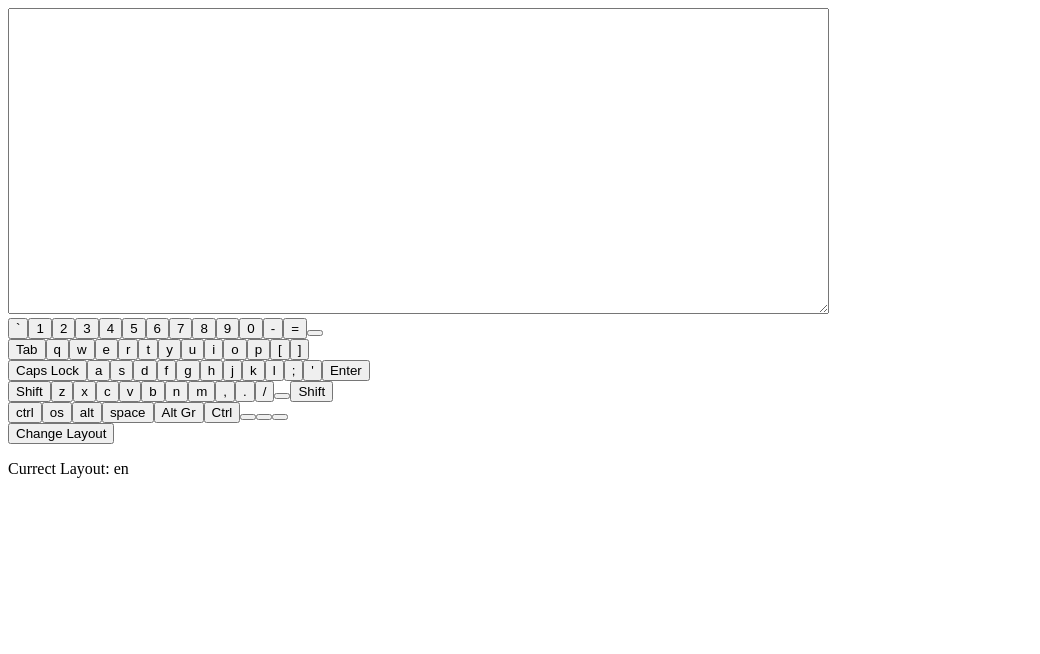
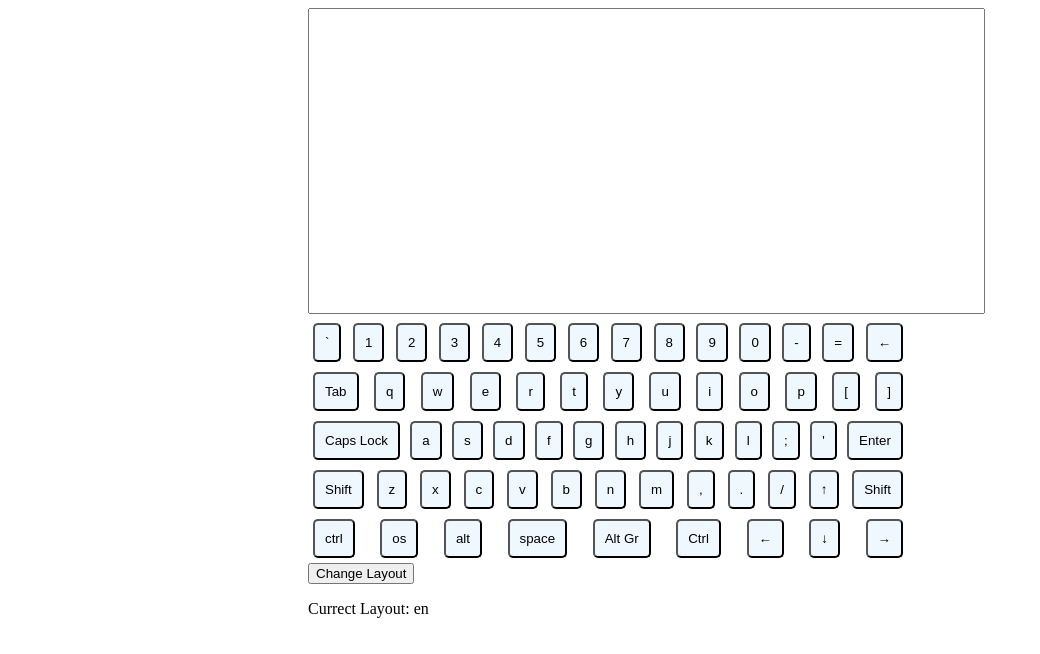
Before and after one commit to traacc/virtual-keyboard, a plain HTML site: page index.html in a window 1280 px wide. Shown: the whole page, without its empty margins (0-1040 px from the left). Drawn offline with Linux system fonts and the light colour scheme.

Commit message:
feat: Add styles

```diff
--- a/index.html
+++ b/index.html
@@ -5,6 +5,7 @@
     <meta http-equiv="X-UA-Compatible" content="IE=edge">
     <meta name="viewport" content="width=device-width, initial-scale=1.0">
     <title>Virtual Keyboard</title>
+    <link rel="stylesheet" href="./styles.css">
 </head>
 <body>
 
--- a/scripts.js
+++ b/scripts.js
@@ -12,7 +12,7 @@ const enLayout = {
     0: {default:'0', shift:')', altgr: '', shift_altgr: '', code: "Dight0"},
     minus: {default:'-', shift:'_', altgr: '', shift_altgr: '', code: "Minus"},
     eq: {default:'=', shift:'+', altgr: '', shift_altgr: '', code: "Equal"},
-    backspace: {default: '', type: 'bksp', width: 'bksp', code: "Backspace"},
+    backspace: {default: '←', type: 'bksp', width: 'bksp', code: "Backspace"},
     tab: {default: 'Tab', type: 'tab', width: 'tab', code: "Tab"},
     q: {default:'q', shift:'Q', altgr: '', shift_altgr: '', code: "KeyQ"},
     w: {default:'w', shift:'W', altgr: '', shift_altgr: '', code: "KeyW"},
@@ -48,7 +48,7 @@ const enLayout = {
     b: {default:'b', shift:'B', altgr: '', shift_altgr: '', code: "KeyB"},
     n: {default:'n', shift:'N', altgr: '', shift_altgr: '', code: "KeyN"},
     m: {default:'m', shift:'M', altgr: '', shift_altgr: '', code: "KeyM"},
-    up: {default:'', type: 'up', code: "ArrowUp"},
+    up: {default:'↑', type: 'up', code: "ArrowUp"},
     rshift: {default:'Shift', type: 'shift', code: "ShiftRight"},
     comma: {default:',', shift:'<', altgr: '', shift_altgr: '', code: "Comma"},
     period: {default:'.', shift:'>', altgr: '', shift_altgr: '', code: "Period"},
@@ -59,9 +59,9 @@ const enLayout = {
     space: {default:'space', type:'space', altgr: '', shift_altgr: '', width: "space", code: "Space"},
     altgr: {default:'Alt Gr', type:'altgr', altgr: '', shift_altgr: '', code: "AltRight"},
     rctrl: {default:'Ctrl', type:'altgr', altgr: '', shift_altgr: '', code: "ControlRight"},
-    left: {default:'', type: 'left', code: "ArrowLeft"},
-    down: {default:'', type: 'down', code: "ArrowDown"},
-    right: {default:'', type: 'right', code: "ArrowRight"},
+    left: {default:'←', type: 'left', code: "ArrowLeft"},
+    down: {default:'↓', type: 'down', code: "ArrowDown"},
+    right: {default:'→', type: 'right', code: "ArrowRight"},
 
 }
 const ruLayout = {
@@ -78,7 +78,7 @@ const ruLayout = {
     0: {default:'0', shift:')', altgr: '', shift_altgr: '', code: "Dight0"},
     minus: {default:'-', shift:'_', altgr: '', shift_altgr: '', code: "Minus"},
     eq: {default:'=', shift:'+', altgr: '', shift_altgr: '', code: "Equal"},
-    backspace: {default: '', type: 'bksp', width: 'bksp', code: "Backspace"},
+    backspace: {default: '←', type: 'bksp', width: 'bksp', code: "Backspace"},
     tab: {default: 'Tab', type: 'tab', width: 'tab', code: "Tab"},
     q: {default:'й', shift:'Й', altgr: '', shift_altgr: '', code: "KeyQ"},
     w: {default:'ц', shift:'Ц', altgr: '', shift_altgr: '', code: "KeyW"},
@@ -114,7 +114,7 @@ const ruLayout = {
     b: {default:'и', shift:'И', altgr: '', shift_altgr: '', code: "KeyB"},
     n: {default:'т', shift:'Т', altgr: '', shift_altgr: '', code: "KeyN"},
     m: {default:'ь', shift:'Ь', altgr: '', shift_altgr: '', code: "KeyM"},
-    up: {default:'', type: 'up', code: "ArrowUp"},
+    up: {default:'↑', type: 'up', code: "ArrowUp"},
     rshift: {default:'Shift', type: 'shift', code: "ShiftRight"},
     comma: {default:'б', shift:'Б', altgr: '', shift_altgr: '', code: "Comma"},
     period: {default:'ю', shift:'Ю', altgr: '', shift_altgr: '', code: "Period"},
@@ -124,10 +124,10 @@ const ruLayout = {
     alt: {default:'alt', type:'alt', altgr: '', shift_altgr: '', code: "AltLeft"},
     space: {default:'space', type:'space', altgr: '', shift_altgr: '', width: "space", code: "Space"},
     altgr: {default:'Alt Gr', type:'altgr', altgr: '', shift_altgr: '', code: "AltRight"},
-    rctrl: {default:'Ctrl', type:'altgr', altgr: '', shift_altgr: '', code: "ControlRight"},
-    left: {default:'', type: 'left', code: "ArrowLeft"},
-    down: {default:'', type: 'down', code: "ArrowDown"},
-    right: {default:'', type: 'right', code: "ArrowRight"},
+    rctrl: {default:'Ctrl', type:'ctrl', altgr: '', shift_altgr: '', code: "ControlRight"},
+    left: {default:'←', type: 'left', code: "ArrowLeft"},
+    down: {default:'↓', type: 'down', code: "ArrowDown"},
+    right: {default:'→', type: 'right', code: "ArrowRight"},
 
 }
 class Keyboard {
@@ -159,8 +159,10 @@ class Keyboard {
 
     }
     generateButtonHtml(key) {
+        const classes = "btn" + " " + ((this.layout[key].width) ? this.layout[key].width : "")
+        console.log(classes);
         const type = this.layout[key].type ? this.layout[key].type : "sym";
-        return `<button class="btn" data-type=${type} data-key="${key}" data-keyshift="${this.layout[key].shift}" data-code="${this.layout[key].code}" data-keyaltgr="${this.layout[key].altgr}" data-corner="${this.layout[key].shift_altgr}">
+        return `<button class=${classes} data-type=${type} data-key="${key}" data-keyshift="${this.layout[key].shift}" data-code="${this.layout[key].code}" data-keyaltgr="${this.layout[key].altgr}" data-corner="${this.layout[key].shift_altgr}">
                 ${this.layout[key].default}</button>`
     }
 }
@@ -176,24 +178,41 @@ function resetStat(){
     stat.caps = false;
 }
 
-const taCols = 100;
+function activeClassToggle(){
+    for(let par in stat){
+        console.log(par);
+        if(par=='layout') continue;
+        if(stat[par])
+            document.body.querySelector(`[data-type=${par}]`).classList.add('active');
+        else
+            document.body.querySelector(`[data-type=${par}]`).classList.remove('active');
+    }
+
+}
+
+const taCols = 82;
 const taRows = 20;
 
 document.addEventListener('keyup', (e)=> {
-    document.body.querySelector(`[data-code=${e.code}]`).style.backgroundColor = "red";
+    const el = document.body.querySelector(`[data-code=${e.code}]`);
+    if(el)
+        el.classList.remove('active');
   });
 document.addEventListener('keydown', (e)=> {
-    document.body.querySelector(`[data-code=${e.code}]`).style.backgroundColor = "grey";
+    const el = document.body.querySelector(`[data-code=${e.code}]`);
+    if(el)
+        el.classList.add('active');
   });
 document.addEventListener("DOMContentLoaded", ()=>{
     let kb = new Keyboard(enLayout);
-    console.log(kb.layout);
-    document.body.innerHTML = `<textarea class='ta' rows=${taRows} cols=${taCols}></textarea>
+    document.body.innerHTML = `<div class="container">
+                            <textarea class='ta' rows=${taRows} cols=${taCols}></textarea>
                             <div class="keyboard">
                             </div>
                             <div class="layout">
                             <button class="change-layout">Change Layout</button>
                             <p class="note-layout">Currect Layout: <span>en</span></p>
+                            </div>
                             </div>
                             `;
     document.body.querySelector('.keyboard').innerHTML = kb.generateMatrixKeyboard(kb.matrix);
@@ -269,6 +288,7 @@ document.addEventListener("DOMContentLoaded", ()=>{
                 val.textContent = kb.layout[val.dataset.key].default;
             });
         }
+        activeClassToggle()
     }));
     document.body.querySelector('.change-layout').addEventListener("click",()=>{
         if(stat.layout=='en'){
--- /dev/null
+++ b/styles.css
@@ -0,0 +1,37 @@
+body {
+
+}
+
+textarea {
+    resize: none;
+}
+
+.container {
+    max-width: 1200px;
+    margin: 0 auto;
+    padding-left: 300px;
+}
+
+.btn{
+    padding: 10px;
+    margin: 5px;
+    border-radius: 5px;
+    background-color: aliceblue;
+    transition: background-color ease-in .3s;
+}
+.btn:active{
+    background-color: darkgrey;
+}
+.active {
+    background-color: darkgrey;
+}
+.keyboard__inner{
+    max-width: 600px;
+}
+.space {
+    width: 30px;
+}
+.keyboard__row{
+    display: flex;
+    justify-content: space-between;
+}
```
